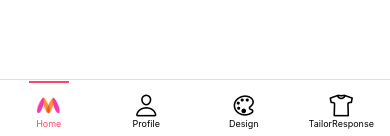
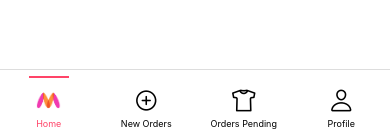
Before and after one commit to Shruti-lab/Boomers_MyntraHackerramp, a React Native app in the folder myntra-pro/: screen / in a window 390 px wide. Both pictures are taken after a click on the button "LOGIN". Shown: the part 705-841 px from the top of the page. Built offline with nearby package versions, Linux system fonts and the light colour scheme.

Commit message:
OrderScreen

```diff
--- a/myntra-pro/App.js
+++ b/myntra-pro/App.js
@@ -13,6 +13,8 @@ import TailorResponseScreen from './screens/TailorResponseScreen';
 import LoginScreen from './screens/LoginScreen';
 import ProfilePage from './screens/ProfileScreen';
 import ProfileFormScreen from './screens/ProfileFormScreen';
+import NewOrdersScreen from './screens/NewOrdersScreen';
+import PendingOrdersScreen from './screens/PendingOrdersScreen.';
 
 const Stack = createStackNavigator();
 const Tab = createBottomTabNavigator();
@@ -58,9 +60,9 @@ function BottomTabNavigator() {
             iconName = focused ? 'home' : 'home-outline';
           } else if (route.name === 'Profile') {
             iconName = focused ? 'person' : 'person-outline';
-          } else if (route.name === 'Design') {
-            iconName = focused ? 'color-palette' : 'color-palette-outline';
-          } else if (route.name === 'TailorResponse') {
+          } else if (route.name === 'New Orders') {
+            iconName = focused ? 'add-circle' : 'add-circle-outline';
+          } else if (route.name === 'Orders Pending') {
             iconName = focused ? 'shirt' : 'shirt-outline';
           }
 
@@ -79,10 +81,11 @@ function BottomTabNavigator() {
         headerShown:false,
 
         tabBarStyle: {
-          height: 60, // Adjust the height of the tab bar
+          height: 70, // Adjust the height of the tab bar
           backgroundColor: '#ffffff', // Optional: Background color of the tab bar
           borderTopWidth: 1, // Optional: Add a border on top of the tab bar
           borderTopColor: '#dddddd',
+
           paddingBottom:10 // Optional: Border color
         },
       })}
@@ -95,9 +98,9 @@ function BottomTabNavigator() {
       style={styles.BottomTabNavigator}
     >
       <Tab.Screen name="Home" component={DesignersHomeScreen} />
+      <Tab.Screen name="New Orders" component={NewOrdersScreen} />
+      <Tab.Screen name="Orders Pending" component={PendingOrdersScreen} />
       <Tab.Screen name="Profile" component={ProfilePage} />
-      <Tab.Screen name="Design" component={DesignScreen} />
-      <Tab.Screen name="TailorResponse" component={TailorResponseScreen} />
       {/* Add other Tab screens here */}
     </Tab.Navigator>
   );
@@ -140,7 +143,7 @@ const styles = StyleSheet.create({
 
   },
   Ionicons:{
-    marginTop:12
+    marginTop:12,
   }
 });
 
--- a/myntra-pro/screens/NewOrdersScreen.js
+++ b/myntra-pro/screens/NewOrdersScreen.js
@@ -0,0 +1,67 @@
+// screens/NewOrdersScreen.js
+import React from 'react';
+import { View, Text, StyleSheet, ScrollView } from 'react-native';
+
+const NewOrdersScreen = () => {
+  // Mock data for orders
+  const orders = [
+    { id: 1, customerName: 'John Doe', orderDetails: ' 1 trouser' },
+    { id: 2, customerName: 'Jane Smith', orderDetails: '1 dress' },
+    { id: 3, customerName: 'Bob Johnson', orderDetails: '1 shirt' },
+    // Add more orders as needed
+  ];
+
+  return (
+    <View style={styles.container}>
+      <Text style={styles.heading}>New Orders</Text>
+      <ScrollView contentContainerStyle={styles.scrollContainer}>
+        {orders.map(order => (
+          <View key={order.id} style={styles.orderCard}>
+            <Text style={styles.customerName}>{order.customerName}</Text>
+            <Text style={styles.orderDetails}>{order.orderDetails}</Text>
+          </View>
+        ))}
+      </ScrollView>
+    </View>
+  );
+};
+
+const styles = StyleSheet.create({
+  container: {
+    flex: 1,
+    padding: 20,
+    backgroundColor: '#fff4f2',
+  },
+  heading: {
+    fontSize: 24,
+    fontWeight: 'bold',
+    marginBottom: 20,
+    marginTop:20
+  },
+  scrollContainer: {
+    alignItems: 'center',
+  },
+  orderCard: {
+    width: '100%',
+    padding: 15,
+    marginBottom: 20,
+    backgroundColor: '#fff',
+    borderRadius: 10,
+    elevation: 5,
+    shadowColor: '#000',
+    shadowOffset: { width: 0, height: 2 },
+    shadowOpacity: 0.2,
+    shadowRadius: 2,
+  },
+  customerName: {
+    fontSize: 18,
+    fontWeight: 'bold',
+  },
+  orderDetails: {
+    fontSize: 16,
+    color: '#666',
+    marginTop: 5,
+  },
+});
+
+export default NewOrdersScreen;
--- a/myntra-pro/screens/PendingOrdersScreen..js
+++ b/myntra-pro/screens/PendingOrdersScreen..js
@@ -1,59 +1,66 @@
-import React, { useState } from 'react';
-import { View, Text, Button, StyleSheet, TextInput, Image } from 'react-native';
-import * as ImagePicker from 'react-native-image-picker';
+// screens/NewOrdersScreen.js
+import React from 'react';
+import { View, Text, StyleSheet, ScrollView } from 'react-native';
 
-function PendingOrdersScreen() {
-  const [image, setImage] = useState(null);
-  const [description, setDescription] = useState('');
-
-  const pickImage = () => {
-    ImagePicker.launchImageLibrary({}, (response) => {
-      if (response.assets && response.assets.length > 0) {
-        setImage(response.assets[0].uri);
-      }
-    });
-  };
-
-  const submitDesign = () => {
-    // Handle the form submission logic here
-    console.log('Design submitted', { image, description });
-  };
+const PendingOrdersScreen = () => {
+  // Mock data for orders
+  const orders = [
+    { id: 1, customerName: 'John Doe', orderDetails: ' 1 trouser' },
+    { id: 2, customerName: 'Jane Smith', orderDetails: '1 dress' },
+    { id: 3, customerName: 'Bob Johnson', orderDetails: '1 shirt' },
+    // Add more orders as needed
+  ];
 
   return (
     <View style={styles.container}>
-      <Text>Submit Your Design</Text>
-      <Button title="Pick an image" onPress={pickImage} />
-      {image && <Image source={{ uri: image }} style={styles.image} />}
-      <TextInput
-        placeholder="Description"
-        value={description}
-        onChangeText={setDescription}
-        style={styles.input}
-      />
-      <Button title="Submit" onPress={submitDesign} />
+      <Text style={styles.heading}>Orders Pending</Text>
+      <ScrollView contentContainerStyle={styles.scrollContainer}>
+        {orders.map(order => (
+          <View key={order.id} style={styles.orderCard}>
+            <Text style={styles.customerName}>{order.customerName}</Text>
+            <Text style={styles.orderDetails}>{order.orderDetails}</Text>
+          </View>
+        ))}
+      </ScrollView>
     </View>
   );
-}
+};
 
 const styles = StyleSheet.create({
   container: {
     flex: 1,
-    justifyContent: 'center',
+    padding: 20,
+    backgroundColor: '#fff4f2',
+  },
+  heading: {
+    fontSize: 24,
+    fontWeight: 'bold',
+    marginBottom: 20,
+    marginTop:20
+  },
+  scrollContainer: {
     alignItems: 'center',
   },
-  image: {
-    width: 200,
-    height: 200,
-    marginTop: 10,
+  orderCard: {
+    width: '100%',
+    padding: 15,
+    marginBottom: 20,
+    backgroundColor: '#fff',
+    borderRadius: 10,
+    elevation: 5,
+    shadowColor: '#000',
+    shadowOffset: { width: 0, height: 2 },
+    shadowOpacity: 0.2,
+    shadowRadius: 2,
   },
-  input: {
-    width: 200,
-    height: 40,
-    borderColor: 'gray',
-    borderWidth: 1,
-    marginBottom: 10,
-    padding: 5,
-    marginTop: 10,
+  customerName: {
+    fontSize: 18,
+    fontWeight: 'bold',
+  },
+  orderDetails: {
+    fontSize: 16,
+    color: '#666',
+    marginTop: 5,
   },
 });
 
--- a/myntra-pro/screens/ProfileFormScreen.js
+++ b/myntra-pro/screens/ProfileFormScreen.js
@@ -1,45 +1,27 @@
-// screens/DesignerProfileFormScreen.js
-import React, { useState} from 'react';
-import { View, Text, TextInput, Button, StyleSheet ,Image, TouchableOpacity} from 'react-native';
-import { Formik } from 'formik';
-import * as Yup from 'yup';
+// screens/ProfileFormScreen.js
+import React from 'react';
+import { View, Text, TextInput, Button, StyleSheet, Image, TouchableOpacity } from 'react-native';
 
-const ProfileFormScreen = () => {
-  const [value, setValue] = useState(0);
+const ProfileFormScreen = ({ navigation }) => {
   return (
-    <View style ={styles.container}>
+    <View style={styles.container}>
       <View style={styles.myntraInsider}>
         <View style={styles.logoImage}>
-        <Image
-        source={require('../assets/myntraIcon.png')}
-        style ={styles.logo} />
+          <Image source={require('../assets/myntraIcon.png')} style={styles.logo} />
         </View>
         <View style={styles.myntraTextContainer}>
-        <Text source={require('../assets/myntraInsider.png')} style={styles.myntraText}>Login Form</Text>
+          <Text style={styles.myntraText}>Profile Details</Text>
         </View>
-
-        </View>
+      </View>
 
       <View style={styles.inputContainer}>
-        <TextInput placeholder="Enter Name" style={styles.textInput}/>
-        <TextInput
-          placeholder="Enter DOB"
-          style={styles.textInput}
-        />
-        <TextInput
-          placeholder="Enter Qualification in designing(if any)"
-          style={styles.textInput}
-        />
-        <TextInput
-          placeholder="Enter designing experience (in years)"
-          style={styles.textInput}
-        />
-        <TextInput
-          placeholder="Enter Field of Expertise"
-          style={styles.textInput}
-        />
-        <TouchableOpacity style={styles.submitButton} onPress={() => navigation.navigate('DesignerPage')}>
-          <Button title="Submit" color="#ff4468" width ="150"  />
+        <TextInput placeholder="Enter Name" style={styles.textInput} />
+        <TextInput placeholder="Enter DOB" style={styles.textInput} />
+        <TextInput placeholder="Enter Qualification in designing (if any)" style={styles.textInput} />
+        <TextInput placeholder="Enter designing experience (in years)" style={styles.textInput} />
+        <TextInput placeholder="Enter Field of Expertise" style={styles.textInput} />
+        <TouchableOpacity style={styles.submitButton} >
+          <Button title="Submit" color="#ff4468" onPress={() => navigation.navigate('DesignerPage')}/>
         </TouchableOpacity>
       </View>
     </View>
@@ -47,106 +29,83 @@ const ProfileFormScreen = () => {
 };
 
 const styles = StyleSheet.create({
-  submitButton:{
-    width:120,
-    marginBottom:20,
-    marginTop:7
+  submitButton: {
+    width: 120,
+    marginBottom: 20,
+    marginTop: 7,
   },
-  myntraTextContainer:{
-    alignItems:'center',
-    width:'80%',
-
-
+  myntraTextContainer: {
+    alignItems: 'center',
+    width: '80%',
   },
-
   logo: {
     width: 35,
     height: 30,
     resizeMode: 'contain',
   },
-  myntraImage:{
-    paddingTop:10,
-    width:60,
-    height:60,
-    resizeMode:'contain',
-
-},
-myntraText:{
+  myntraImage: {
+    paddingTop: 10,
+    width: 60,
+    height: 60,
+    resizeMode: 'contain',
+  },
+  myntraText: {
     fontSize: 20,
     fontWeight: 'bold',
     marginStart: 4,
-    color: '',
-    top:0
-
-},
-myntraInsider:{
-    marginTop:30,
-    flexDirection:'row',
-    borderWidth:2,
-    borderColor:'#ff5868',
-    borderRadius:4,
-    marginBottom:20,
-    height:45,
-    alignItems:'center',
-    width:'100%',
-    backgroundColor:'white'
-
-
-},
-  headingContainer:{
-    alignItems:'center',
-    width:'100%',
+    top: 0,
   },
-
-  heading:{
-    fontSize:30,
-    fontStyle:'normal',
-    fontWeight:'bold',
-    color:'#ff4468',
-    alignContent:'center',
-
-    alignItems:'center',
-    marginTop:20,
-    marginBottom:30
+  myntraInsider: {
+    marginTop: 30,
+    flexDirection: 'row',
+    borderWidth: 2,
+    borderColor: '#ff5868',
+    borderRadius: 4,
+    marginBottom: 20,
+    height: 45,
+    alignItems: 'center',
+    width: '100%',
+    backgroundColor: 'white',
   },
-  inputContainer:{
-    alignItems:'center',
-    elevation:10,
-    shadowColor:'#838383',
-    paddingTop:15,
-    padding:10,
-    width:'100%',
-    backgroundColor:'white',
+  headingContainer: {
+    alignItems: 'center',
+    width: '100%',
   },
-  textInput:{
-    fontSize:15,
-    borderWidth:2,
-    borderColor:'#d3d3d3',
-    padding:5,
-    marginTop:10,
-    borderRadius:8,
-    marginBottom:20,
-    width:'95%',
-    height:50,
-    backgroundColor:'white',
-    color:'white'
-
-
-
+  heading: {
+    fontSize: 30,
+    fontStyle: 'normal',
+    fontWeight: 'bold',
+    color: '#ff4468',
+    alignContent: 'center',
+    alignItems: 'center',
+    marginTop: 20,
+    marginBottom: 30,
+  },
+  inputContainer: {
+    alignItems: 'center',
+    elevation: 10,
+    shadowColor: '#838383',
+    paddingTop: 15,
+    padding: 10,
+    width: '100%',
+    backgroundColor: 'white',
+  },
+  textInput: {
+    fontSize: 15,
+    borderWidth: 2,
+    borderColor: '#d3d3d3',
+    padding: 5,
+    marginTop: 10,
+    borderRadius: 8,
+    marginBottom: 20,
+    width: '95%',
+    height: 50,
+    backgroundColor: 'white',
   },
   container: {
     padding: 20,
-    backgroundColor:'#fff4f2',
-    height:'100%'
-  },
-  input: {
-    borderWidth: 1,
-    borderColor: '#ccc',
-    padding: 10,
-    marginBottom: 10,
-  },
-  error: {
-    color: 'red',
+    backgroundColor: '#fff4f2',
+    height: '100%',
   },
 });
 
--- a/myntra-pro/screens/ProfileScreen.js
+++ b/myntra-pro/screens/ProfileScreen.js
@@ -12,7 +12,7 @@ const ProfilePage = () => {
 
   return (
     <View style={styles.container}>
-        <Text style={styles.designerText}>Profile</Text>
+
         <ScrollView contentContainerStyle={styles.scrollContainer}>
         <View style={styles.myntraInsider}>
         <View style={styles.logoImage}>
@@ -58,15 +58,21 @@ const ProfilePage = () => {
           </View>
         </View>
     </ScrollView>
-        <TouchableOpacity style={styles.editProfile}>
-          <Button color='#ff4468' title="Edit Profile" />
+        <View style={styles.editContainer}>
+        <TouchableOpacity style={styles.editProfile} alignItems='center'>
+          <Button color='#ff4468' title="Edit Profile" alignItems='center'/>
         </TouchableOpacity>
+        </View>
 
     </View>
   );
 };
 
 const styles = StyleSheet.create({
+  editContainer:{
+      width:'100%',
+      alignItems:'center'
+  },
     details:{
         fontSize: 20,
         fontWeight: 'bold',
@@ -97,11 +103,11 @@ const styles = StyleSheet.create({
 
     },
     myntraInsider:{
-        marginTop:20,
+        marginTop:50,
         flexDirection:'row',
         borderWidth:3,
         borderColor:'#7f7053',
-        borderRadius:4,
+        borderRadius:3,
         margin:10,
         height:40,
         alignItems:'center',
@@ -115,10 +121,10 @@ const styles = StyleSheet.create({
   editProfile: {
     elevation: 10,
     justifyContent:'center',
-    width: '80%',
+    width: 120,
     marginTop: 20,
     marginBottom:20,
-    marginStart:40,
+
     alignContent:'center'
 
   },
```
